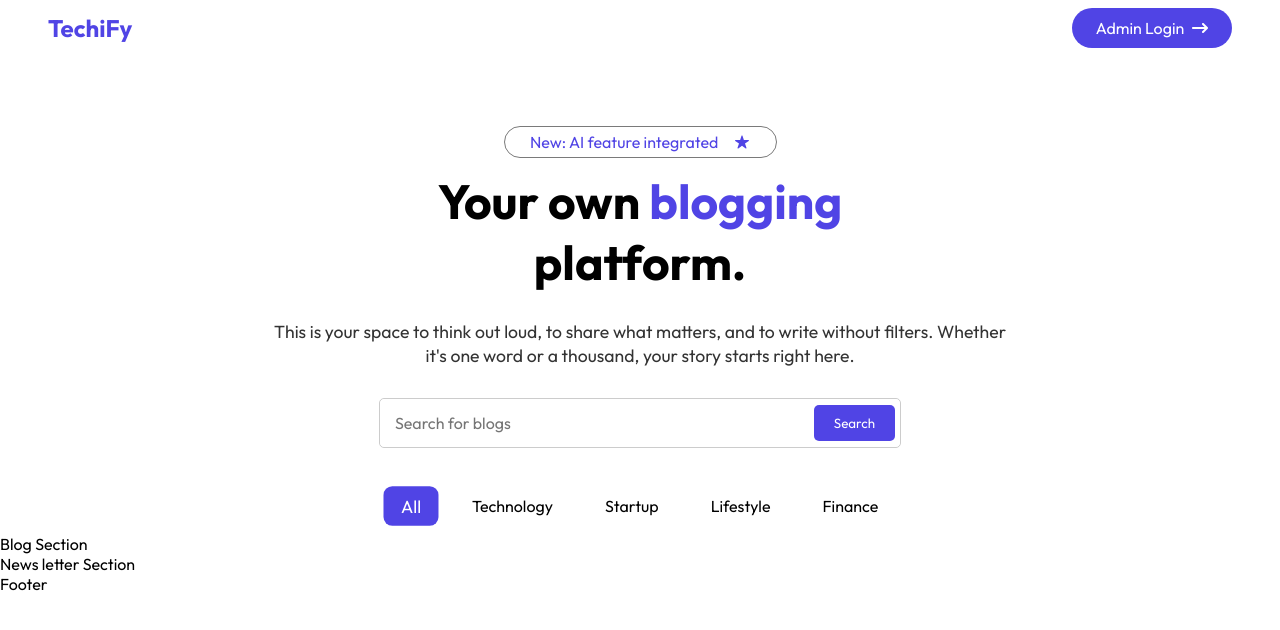
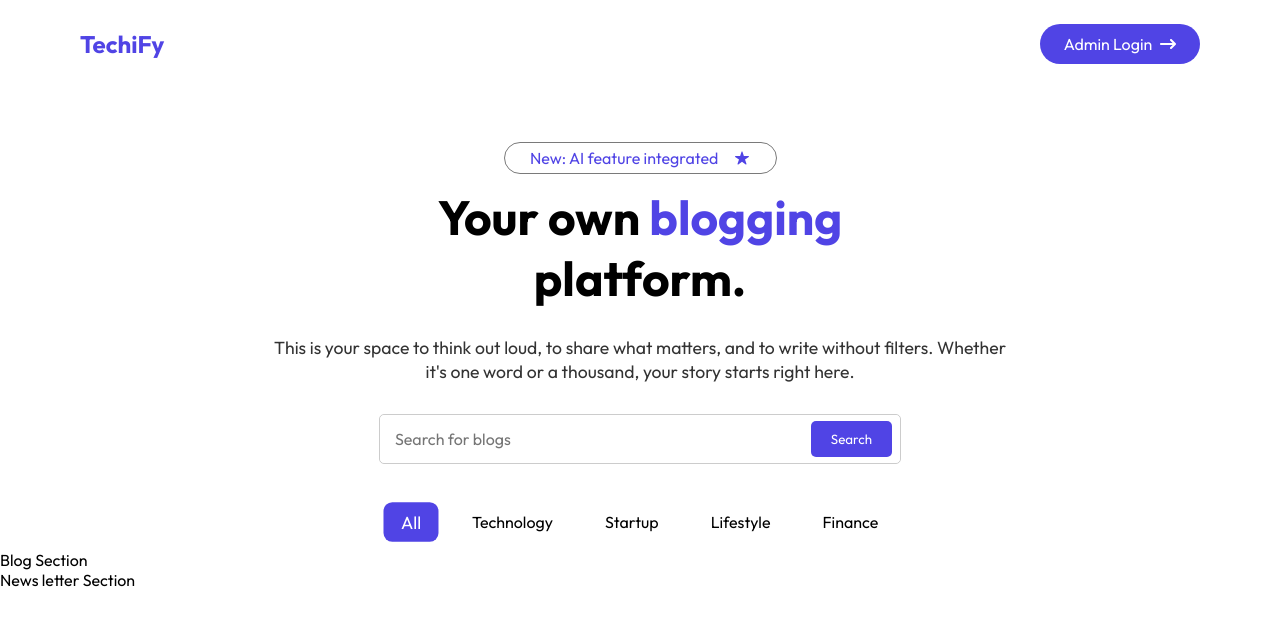
Before and after one commit to 9090856788/TechiFy, a React (Vite) app in the folder client/: page / in a window 1280 px wide. Shown: the top 630 px of the page. Built offline with nearby package versions, Linux system fonts and the light colour scheme.

Commit message:
adjust the header design with do some minor changes

```diff
--- /dev/null
+++ b/client/src/components/Footer.jsx
@@ -0,0 +1,9 @@
+import React from 'react'
+
+const Footer = () => {
+  return (
+    <div>Footer</div>
+  )
+}
+
+export default Footer
--- a/client/src/components/HeroSection.jsx
+++ b/client/src/components/HeroSection.jsx
@@ -29,7 +29,7 @@ const HeroSection = () => {
           </p>
           <p>it's one word or a thousand, your story starts right here.</p>
         </div>
-        <div class="search_container">
+        <div className="search_container">
           <input type="text" placeholder="Search for blogs" />
           <button type="submit">Search</button>
         </div>
--- a/client/src/components/styles/header.css
+++ b/client/src/components/styles/header.css
@@ -3,12 +3,13 @@
   justify-content: space-between;
   align-items: center;
   height: 7vh;
+  margin-top: 1rem;
 
   .logo {
     display: flex;
     align-items: center;
     gap: 0.5rem;
-    margin-left: 3rem;
+    margin-left: 5rem;
     font-size: 1.5rem;
     font-weight: bold;
     color: #5044e5;
@@ -25,7 +26,7 @@
     border-radius: 2rem;
     border: none;
     cursor: pointer;
-    margin-right: 3rem;
+    margin-right: 5rem;
     text-align: center;
     color: white;
     font-size: 1rem;
--- a/client/src/components/styles/heroSection.css
+++ b/client/src/components/styles/heroSection.css
@@ -96,6 +96,7 @@
     color: white;
     border: none;
     cursor: pointer;
+    margin-right: 3px;
     border-radius: 5px;
     transition: transform 0.3s ease;
   }
--- a/client/src/pages/Home.jsx
+++ b/client/src/pages/Home.jsx
@@ -3,6 +3,7 @@ import "./styles/home.css";
 import Header from "../components/Header";
 import HeroSection from "../components/HeroSection";
 import Navbar from "../components/Navbar";
+// import Footer from "../components/Footer";
 
 const Home = () => {
   return (
@@ -25,7 +26,9 @@ const Home = () => {
         {/* This is News letter section */}
         <div>News letter Section</div>
         {/* This is Footer section */}
-        <div>Footer</div>
+        <div>
+          {/* <Footer/> */}
+        </div>
       </div>
     </>
   );
```
Also changed, not shown: client/src/components/styles/footer.css (added).
